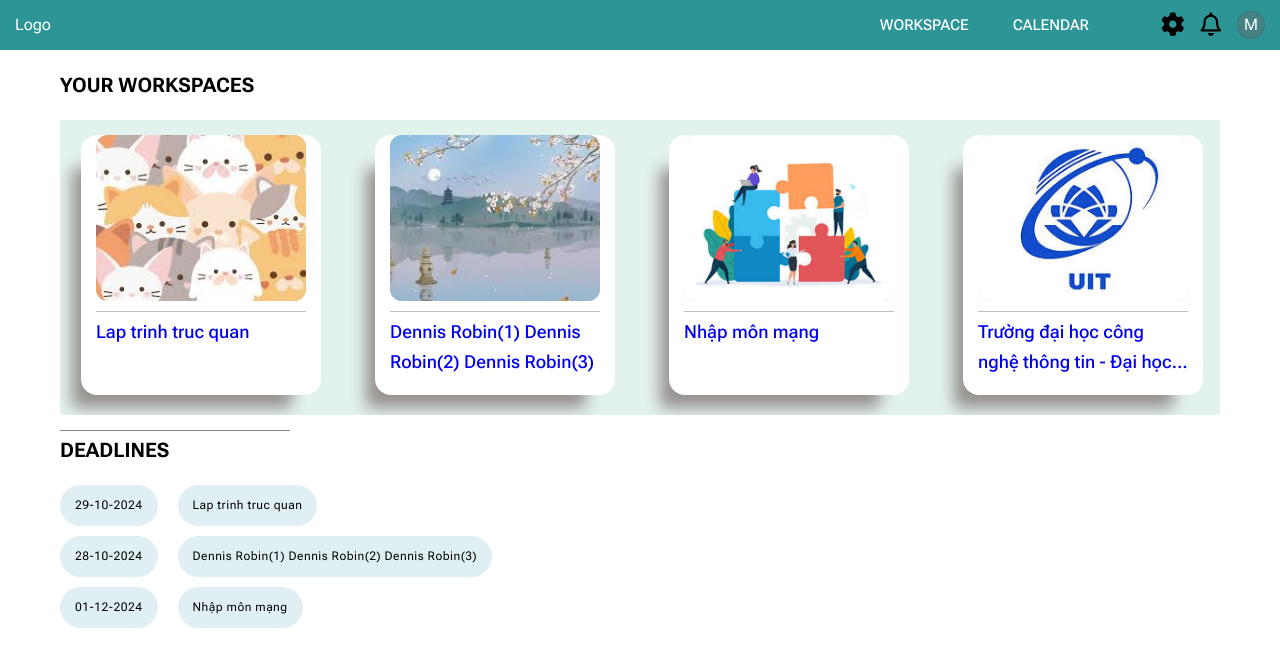
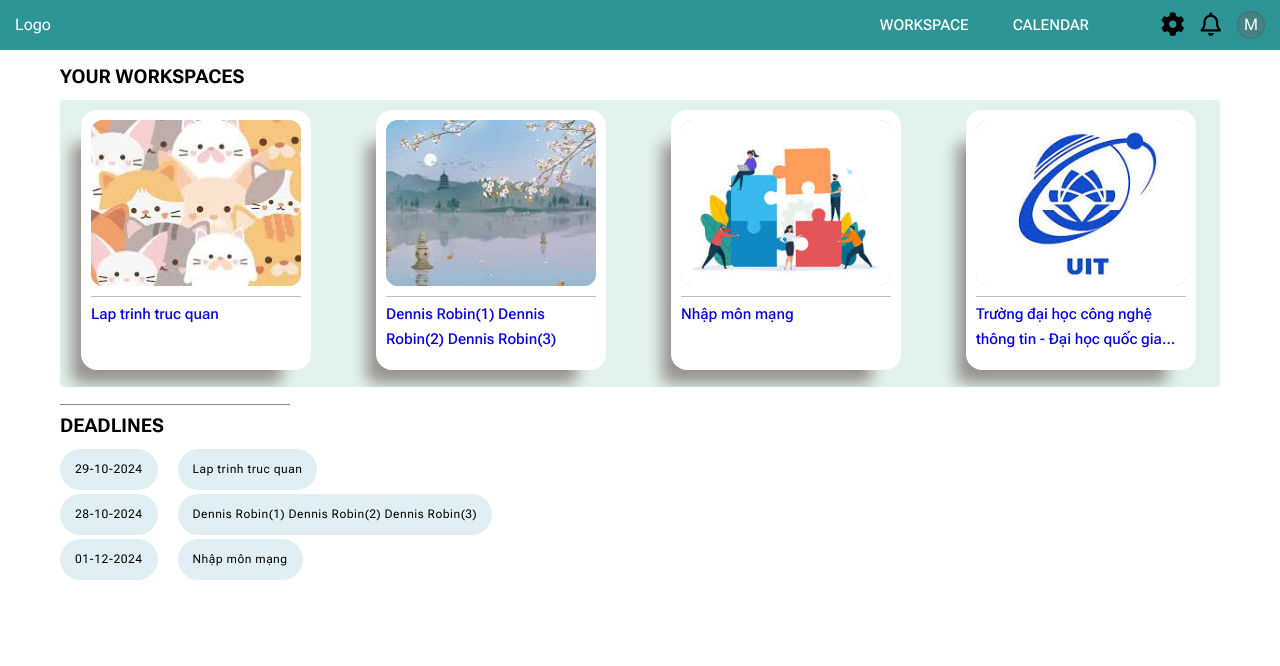
Before and after one commit to khuongduy354/Front-end-Project, a React (Vite) app in the folder Web-Front-end/: page / in a window 1280 px wide. Shown: the top 666 px of the page. Built offline with nearby package versions, Linux system fonts and the light colour scheme.

Commit message:
edit homepage, link avarta to /login

```diff
--- a/Web-Front-end/src/components/Header/index.jsx
+++ b/Web-Front-end/src/components/Header/index.jsx
@@ -1,6 +1,5 @@
 import { Link } from "react-router-dom";
 import style from "./Header.module.css";
-
 function Header() {
   return (
     <>
@@ -30,7 +29,9 @@ function Header() {
               <i className="fa-regular fa-bell"></i>
             </div>
             <div className={style.Account}>
-              <p>M</p>
+              <Link to={"/login"} >
+                <p>M</p>
+              </Link>
             </div>
           </div>
         </header>
--- a/Web-Front-end/src/pages/Workspace/Deadline/Deadline.module.css
+++ b/Web-Front-end/src/pages/Workspace/Deadline/Deadline.module.css
@@ -1,6 +1,6 @@
 .Item {
     display: flex;
-    margin-bottom: 10px;
+    margin-bottom: 4px;
     height: 41px;
 }
 .Name {
--- a/Web-Front-end/src/pages/Workspace/Item/Item.module.css
+++ b/Web-Front-end/src/pages/Workspace/Item/Item.module.css
@@ -2,7 +2,7 @@
     box-sizing: border-box;
 }
 .Item {
-    width: 240px;
+    width: 230px;
     height: 260px;
     background: white;
     border-radius: 16px;
@@ -16,7 +16,6 @@
     height: 100%;;
     width: 100%;
     border-radius: 12px;
-
 }
 .GroupImg {
     z-index: 1;
@@ -26,6 +25,7 @@
     width: 210px;
     height: 166px;
     background-color: #9999;
+    margin-top: 10px;
 }
 .GroupName {
     width: 210px;
@@ -36,7 +36,7 @@
 .GroupName p {
     padding-top: 5px;
     width: 100%;
-    font-size: 1.8rem;
+    font-size: 1.5rem;
     line-height: 1.65;
     font-weight: 500;
     display: -webkit-box;
--- a/Web-Front-end/src/pages/Workspace/ListItem/ListItem.module.css
+++ b/Web-Front-end/src/pages/Workspace/ListItem/ListItem.module.css
@@ -2,9 +2,8 @@
     display: grid;
     grid-template-columns: repeat(4, 1fr);
     gap: 20px;
-    gap: 16px;
     background: hsla(163, 36%, 71%, 0.288);
-    height: 295px;
+    height: 287px;
     padding-bottom: 7px;
     overflow-x: auto;
     border-radius: 3px;
@@ -13,6 +12,9 @@
 
 .Listitem li {
     flex: calc(22% - 10px);
-    margin-top: 5px;
-    margin-bottom: 10px;
+    margin-top: 10px;
+    margin-bottom: 5px;
 }
+.link {
+    display: flex;
+}
--- a/Web-Front-end/src/pages/Workspace/ListItem/index.jsx
+++ b/Web-Front-end/src/pages/Workspace/ListItem/index.jsx
@@ -10,7 +10,7 @@ const ListItem = ({ list }) => {
       <ul className={style.Listitem}>
         {list.map((item) => (
           <li key={uuidv4()} >
-            <Link to={"/projectname"}>
+            <Link to={"/projectname"} className={style.link}>
               <Item name={item.name} img={item.img} />
             </Link>
           </li>
--- a/Web-Front-end/src/pages/Workspace/Workspace.module.css
+++ b/Web-Front-end/src/pages/Workspace/Workspace.module.css
@@ -4,30 +4,30 @@
     margin-left: auto;
     margin-right: auto;
 }
+
 .Workspaces {
-height: 291px;
+    height: 273.15px;
 }
 
 .Workspaces h1 {
-    font-size: 2rem;
+    font-size: 1.9rem;
     font-weight: 700;
-    line-height: 2.7;
-    margin-bottom: 8px;
+    line-height: 2.0;
+    margin-bottom: 4px;
     letter-spacing: 0.94;
     margin-top: 8px;
 }
+
 .AllDeadline {
-    margin-top: 25px;
+    margin-top: 20px !important;
     position: relative;
 }
+
 .AllDeadline::before {
     content: "";
     position: absolute;
     background: #888;
     height: 1px;
     width: 230px;
-    bottom: 46px;
+    bottom: 40px;
 }
-.mWorkspace {
-    font-size: 3rem;
-}
```
